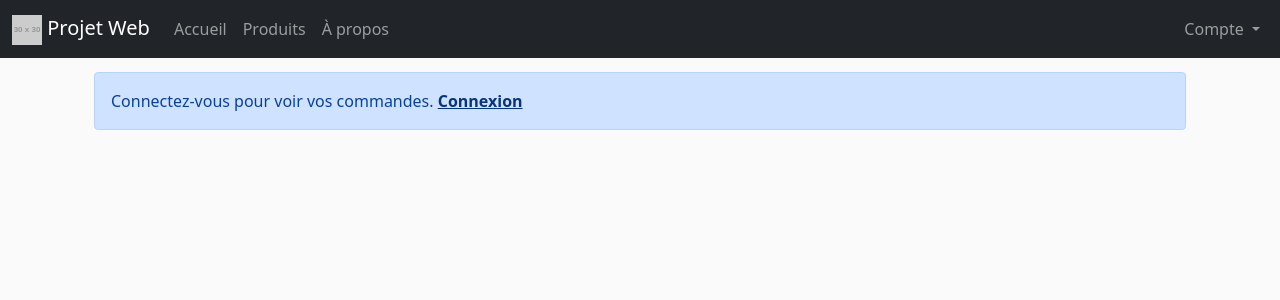
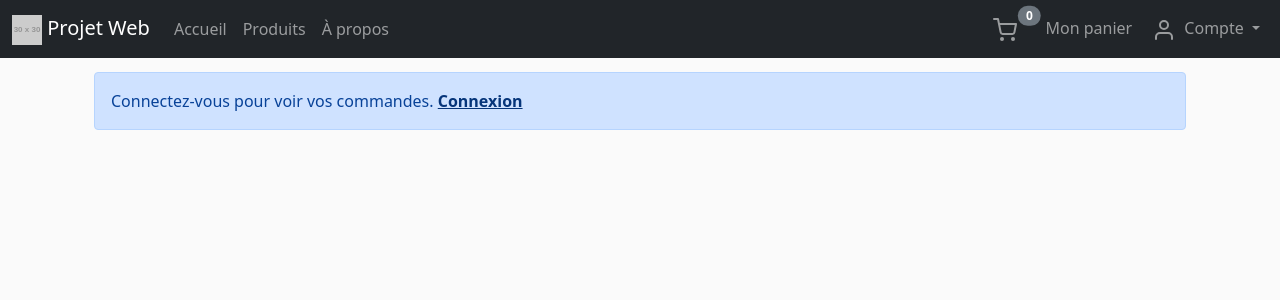
Before and after one commit to 0lbap/check-this-outfit, a PHP site: page /commandes.php in a window 1280 px wide. Shown: the top 300 px of the page. Run offline with PHP 8.4, Linux system fonts and the light colour scheme; grey boxes labelled with a size stand in for pictures from a placeholder-image service; some libraries are stand-ins or nearby versions.

Commit message:
Update commandes.php

```diff
--- a/commandes.php
+++ b/commandes.php
@@ -35,8 +35,25 @@ error_reporting(E_ALL);
                     </li>
                 </ul>
                 <ul class="navbar-nav ms-auto">
+                    <li class="nav-item">
+                        <a class="nav-link position-relative" href="panier.php">
+                            <svg xmlns="http://www.w3.org/2000/svg" width="24" height="24" viewBox="0 0 24 24" fill="none" stroke="currentColor" stroke-width="2" stroke-linecap="round" stroke-linejoin="round" class="feather feather-shopping-cart m-2 mt-0 mb-0"><circle cx="9" cy="21" r="1"></circle><circle cx="20" cy="21" r="1"></circle><path d="M1 1h4l2.68 13.39a2 2 0 0 0 2 1.61h9.72a2 2 0 0 0 2-1.61L23 6H6"></path></svg>
+                            <span class="position-absolute top-20 start-10 translate-middle badge rounded-pill bg-secondary">
+                                <?php
+                                    if(isset($_SESSION['panier'])){
+                                        echo array_sum($_SESSION['panier']);
+                                    } else {
+                                        echo "0";
+                                    }
+                                ?>
+                            </span>
+                            <span class="m-2 mt-0 mb-0"></span>
+                            <span>Mon panier</span>
+                        </a>
+                    </li>
                     <li class="nav-item dropdown">
                         <a class="nav-link dropdown-toggle" href="#" id="navbarDropdown" role="button" data-bs-toggle="dropdown" aria-expanded="false">
+                            <svg xmlns="http://www.w3.org/2000/svg" width="24" height="24" viewBox="0 0 24 24" fill="none" stroke="currentColor" stroke-width="2" stroke-linecap="round" stroke-linejoin="round" class="feather feather-user m-1 mt-0 mb-0"><path d="M20 21v-2a4 4 0 0 0-4-4H8a4 4 0 0 0-4 4v2"></path><circle cx="12" cy="7" r="4"></circle></svg>
                             <?php
                                 if(isset($_SESSION['user'])){
                                     echo 'Bonjour, ' . $_SESSION['user']['prenom'];
```
